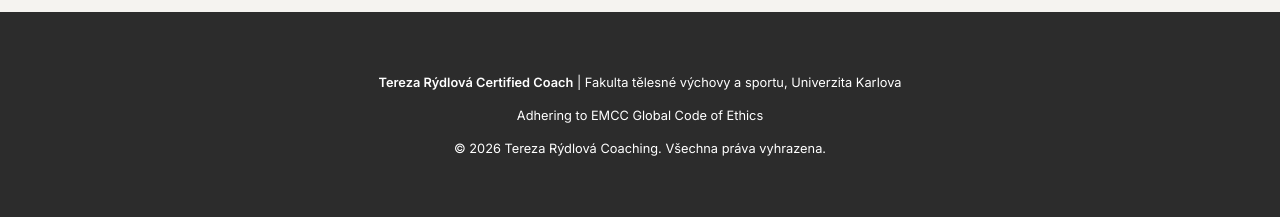
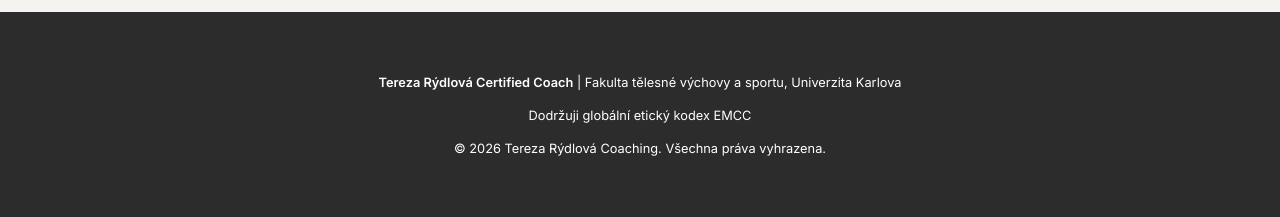
Before and after one commit to westleyovercash/tereza-rydlova, a Jekyll site: the page built from index.md, in a window 1280 px wide. Shown: the part 1167-1384 px from the top of the page. Built offline with Jekyll 4.4.1, drawn with Linux system fonts in a browser that asks for light colours.

Commit message:
Update default.html

```diff
--- a/_layouts/default.html
+++ b/_layouts/default.html
@@ -26,12 +26,12 @@
   </main>
 
   <footer>
-    <div class="footer-content">
-      <p><strong>Tereza Rýdlová Certified Coach</strong> | Fakulta tělesné výchovy a sportu, Univerzita Karlova</p>
-      <p>Adhering to EMCC Global Code of Ethics</p>
-      <p>&copy; 2026 Tereza Rýdlová Coaching. Všechna práva vyhrazena.</p>
-    </div>
-  </footer>
+  <div class="footer-content">
+    <p><strong>Tereza Rýdlová Certified Coach</strong> | Fakulta tělesné výchovy a sportu, Univerzita Karlova</p>
+    <p>Dodržuji globální etický kodex EMCC</p>
+    <p>&copy; 2026 Tereza Rýdlová Coaching. Všechna práva vyhrazena.</p>
+  </div>
+</footer>
 
 </body>
 </html>
```
